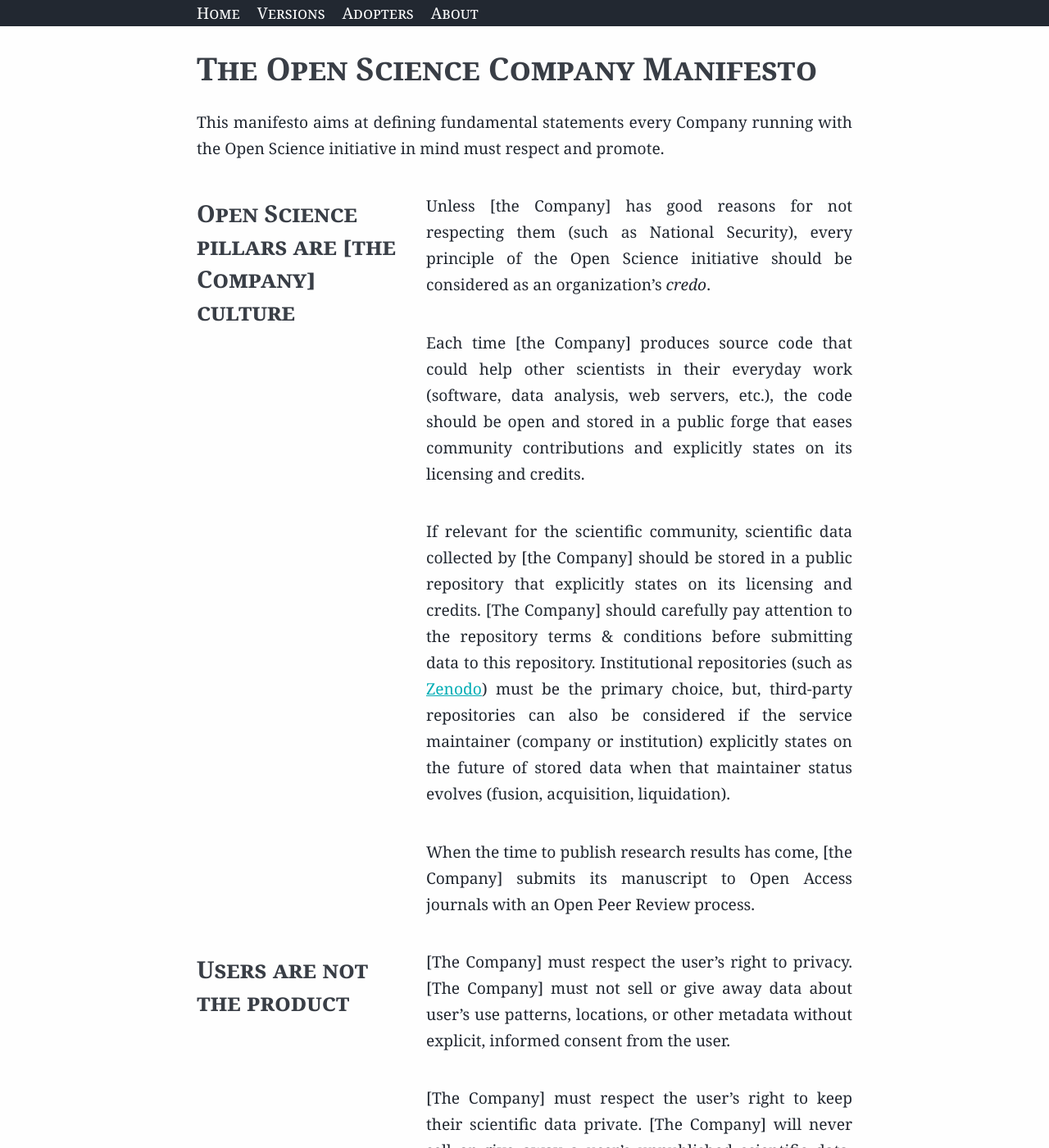
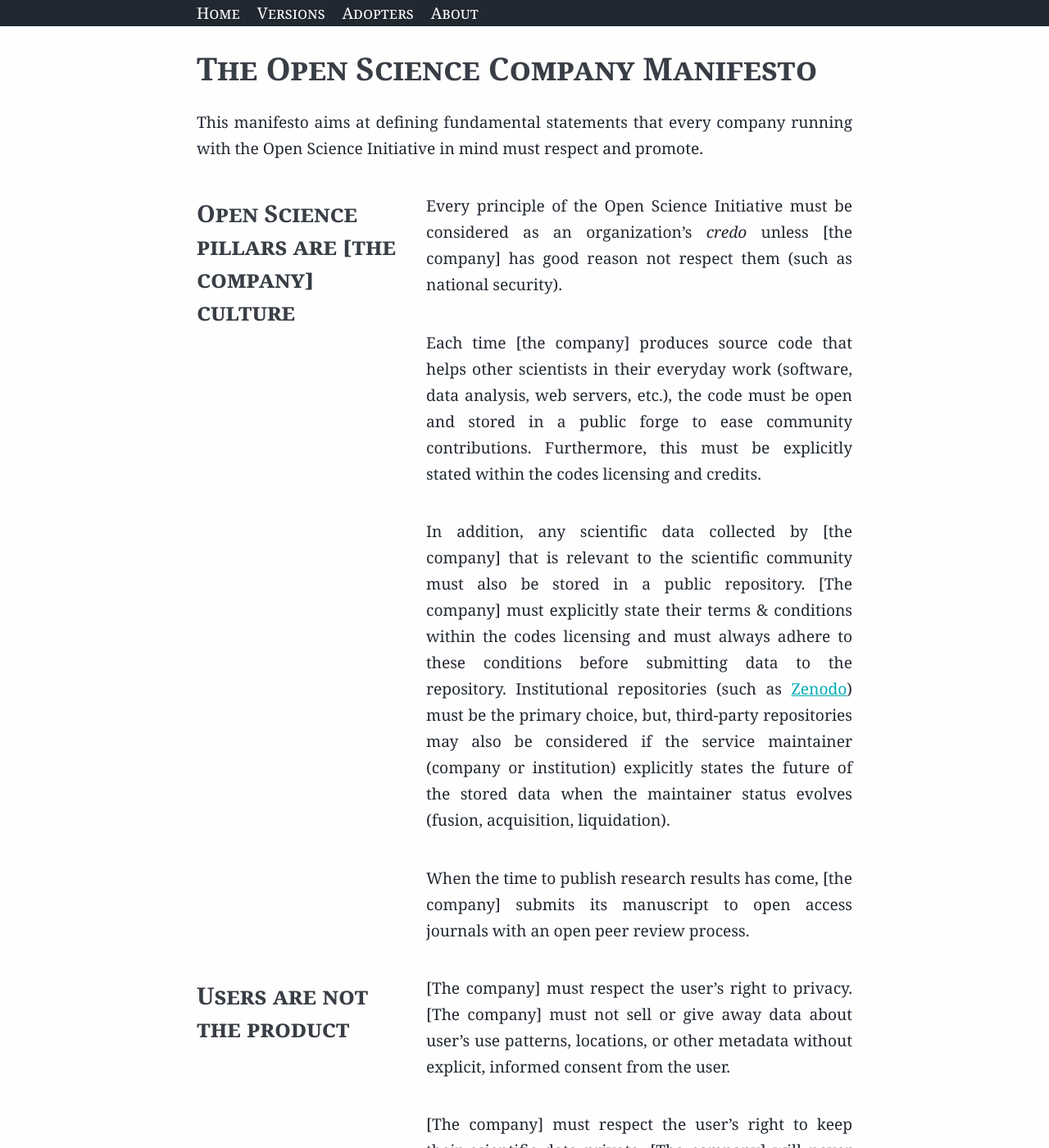
Before and after one commit to TailorDev/manifesto, a Jekyll site: the page built from version/1.0.md, in a window 1280 px wide and 1400 px high. Shown: the whole window at 82% size. Built offline with Jekyll 4.4.1, drawn with Linux system fonts in a browser that asks for light colours; some of the changed text lies outside the part shown.

Commit message:
proof reading

```diff
--- a/version/1.0.md
+++ b/version/1.0.md
@@ -8,62 +8,63 @@ current: true
 The Open Science Company Manifesto
 ==================================
 
-This manifesto aims at defining fundamental statements every Company running
-with the Open Science initiative in mind must respect and promote.
+This manifesto aims at defining fundamental statements that every company
+running with the Open Science Initiative in mind must respect and promote.
 
-## Open Science pillars are [the Company] culture
+## Open Science pillars are [the company] culture
 
-Unless [the Company] has good reasons for not respecting them (such as National
-Security), every principle of the Open Science initiative should be considered
-as an organization's *credo*.
+Every principle of the Open Science Initiative must be considered as an
+organization's *credo* unless [the company] has good reason not respect
+them (such as national security).
 
-Each time [the Company] produces source code that could help other scientists in
+Each time [the company] produces source code that helps other scientists in
 their everyday work (software, data analysis, web servers, etc.), the code
-should be open and stored in a public forge that eases community contributions
-and explicitly states on its licensing and credits.
+must be open and stored in a public forge to ease community contributions.
+Furthermore, this must be explicitly stated within the codes licensing and
+credits.
 
-If relevant for the scientific community, scientific data collected by [the
-Company] should be stored in a public repository that explicitly states on its
-licensing and credits. [The Company] should carefully pay attention to the
-repository terms & conditions before submitting data to this repository.
-Institutional repositories (such as [Zenodo](https://zenodo.org)) must be the
-primary choice, but, third-party repositories can also be considered if the
-service maintainer (company or institution) explicitly states on the future of
-stored data when that maintainer status evolves (fusion, acquisition,
-liquidation).
+In addition, any scientific data collected by [the company] that is relevant
+to the scientific community must also be stored in a public repository.
+[The company] must explicitly state their terms & conditions within the
+codes licensing and must always adhere to these conditions before submitting
+data to the repository. Institutional repositories (such as
+[Zenodo](https://zenodo.org)) must be the primary choice, but,
+third-party repositories may also be considered if the service maintainer
+(company or institution) explicitly states the future of the stored data when
+the maintainer status evolves (fusion, acquisition, liquidation).
 
-When the time to publish research results has come, [the Company] submits its
-manuscript to Open Access journals with an Open Peer Review process.
+When the time to publish research results has come, [the company] submits its
+manuscript to open access journals with an open peer review process.
 
 ## Users are not the product
 
-[The Company] must respect the user's right to privacy. [The Company] must not
+[The company] must respect the user's right to privacy. [The company] must not
 sell or give away data about user's use patterns, locations, or other metadata
 without explicit, informed consent from the user.
 
-[The Company] must respect the user's right to keep their scientific data
-private. [The Company] will never sell or give away a user's unpublished
-scientific data. [The Company] will not publish any analysis that
+[The company] must respect the user's right to keep their scientific data
+private. [The company] will never sell or give away a user's unpublished
+scientific data. [The company] will not publish any analysis that
 includes data which are not publically available at the time of publishing.
 
-[The Company] should treat users as contributors to the common goods, not
+[The company] should treat users as contributors to the common goods, not
 as products. Users have a right to know where their data is being stored
 and how it is being used.
 
 ## Open & Privacy must cohabit
 
 Being open does not mean sharing everything with no respect for privacy. Hence,
-[the Company] must provide a way for its customers to keep their data private
-until they decide to free their content. [The Company] must incentive, not force
-to share though.
+[the company] must provide a way for its customers to keep their data private
+until they decide to free their content. [The company] must only provide
+incentive, not force, a user to share data.
 
 ## Transparency & Ethic-first
 
-[The Company] must value transparency in communicating its mission, goals and
-choices. The more transparent [the Company] is, the better.
+[The company] must value transparency in communicating its mission, goals and
+choices. The more transparent [the company] is, the better.
 
-[The Company]'s primary motivation must be contributing to the common goods.
-Hence, [the Company] must always adopt the most ethical acts/behaviors/decisions
+[The company]'s primary motivation must be contributing to the common goods.
+Hence, [the company] must always adopt the most ethical acts/behaviors/decisions
 when multiple options are available to it.
 
 ## Investors must embrace this Manifesto
```
